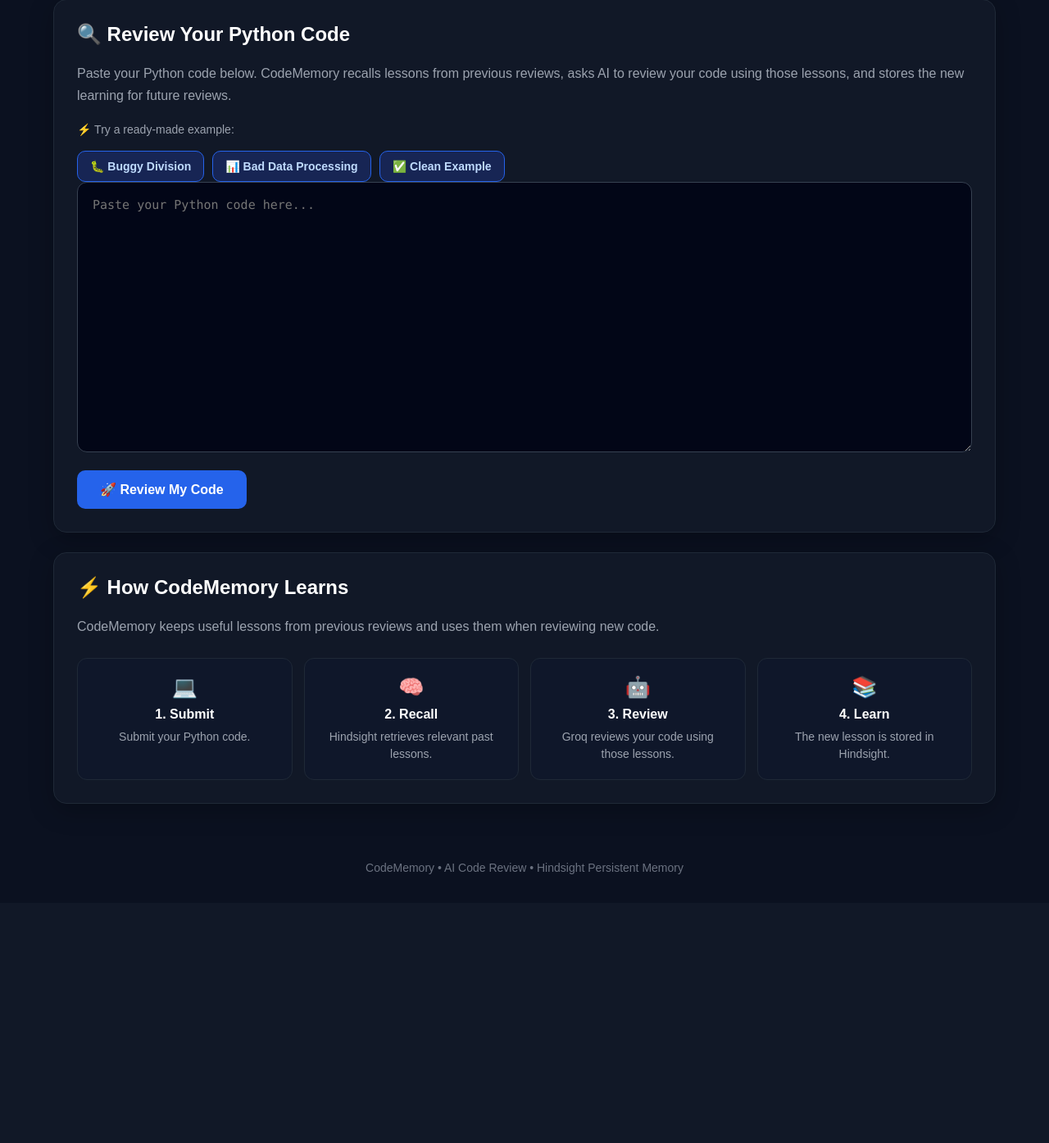
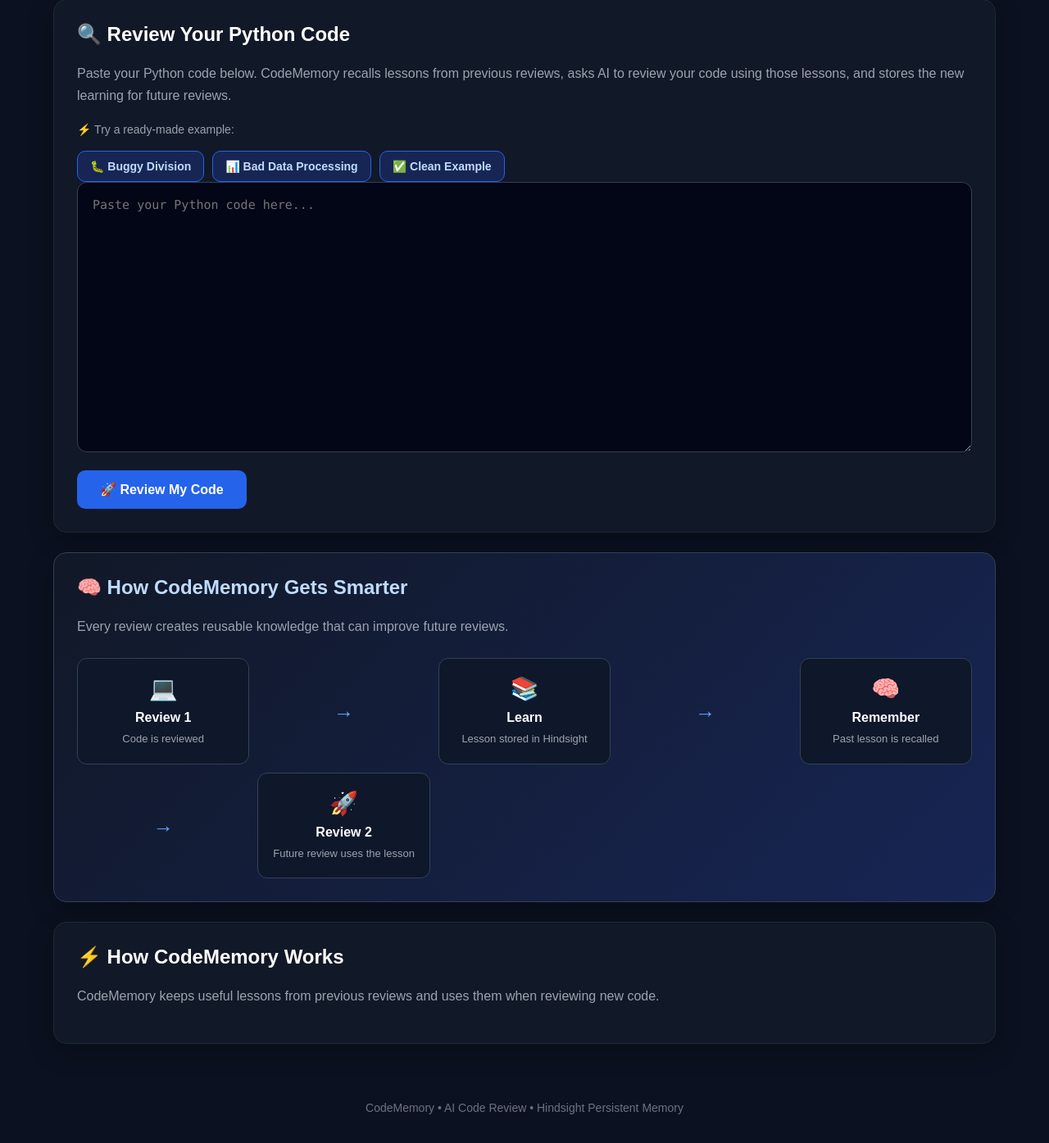
Before and after one commit to neethureddych/codememory, a Flask app: page / in a window 1280 px wide. Shown: the part 337-1732 px from the top of the page at 82% size. Before the commit the page ends 1404 px from the top, so only its background shows below. Run offline with Flask 3, Linux system fonts and the light colour scheme; parts of the project's set-up code (start-up, migrations or seed data) failed here and were passed over.

Commit message:
Add visible learning journey and stored lessons

```diff
--- a/app.py
+++ b/app.py
@@ -7,7 +7,6 @@ from hindsight_client import Hindsight
 from groq import Groq
 
 
-# Load variables from .env
 load_dotenv()
 
 HINDSIGHT_API_KEY = os.getenv("HINDSIGHT_API_KEY")
@@ -16,7 +15,6 @@ BANK_ID = os.getenv("HINDSIGHT_BANK_ID")
 GROQ_API_KEY = os.getenv("GROQ_API_KEY")
 
 
-# Check settings
 if not HINDSIGHT_API_KEY:
     raise ValueError("HINDSIGHT_API_KEY is missing from .env")
 
@@ -30,19 +28,12 @@ if not GROQ_API_KEY:
     raise ValueError("GROQ_API_KEY is missing from .env")
 
 
-# Create Flask app
 app = Flask(__name__)
 
-
-# Connect to Groq
 groq = Groq(api_key=GROQ_API_KEY)
 
 
 async def review_with_hindsight(code_to_review):
-    """
-    Recall relevant previous lessons, review new code with AI,
-    and store the new review in Hindsight.
-    """
 
     hindsight = Hindsight(
         base_url=HINDSIGHT_API_URL,
@@ -52,7 +43,7 @@ async def review_with_hindsight(code_to_review):
     try:
 
         # -----------------------------------------
-        # 1. RECALL CODE-SPECIFIC MEMORY
+        # 1. RECALL RELEVANT MEMORY
         # -----------------------------------------
 
         memory_result = await hindsight.arecall(
@@ -99,7 +90,7 @@ New Python code:
         )
 
         # -----------------------------------------
-        # 2. ASK GROQ TO REVIEW THE CODE
+        # 2. ASK GROQ TO REVIEW
         # -----------------------------------------
 
         prompt = f"""
@@ -136,7 +127,7 @@ Use these sections:
 4. IMPROVED CODE
 5. MEMORY LESSON
 
-In MEMORY LESSON, give one short and useful lesson that CodeMemory
+In MEMORY LESSON, give exactly one short and useful lesson that CodeMemory
 should remember for future code reviews.
 """
 
@@ -154,7 +145,29 @@ should remember for future code reviews.
         review = response.choices[0].message.content
 
         # -----------------------------------------
-        # 3. STORE NEW MEMORY
+        # 3. CHECK WHETHER MEMORY INFLUENCED REVIEW
+        # -----------------------------------------
+
+        memory_used = "codememory remembered" in review.lower()
+
+        # -----------------------------------------
+        # 4. EXTRACT MEMORY LESSON
+        # -----------------------------------------
+
+        new_lesson = ""
+
+        if "MEMORY LESSON" in review:
+
+            new_lesson = review.split(
+                "MEMORY LESSON",
+                1
+            )[1].strip()
+
+            if new_lesson.startswith(":"):
+                new_lesson = new_lesson[1:].strip()
+
+        # -----------------------------------------
+        # 5. STORE NEW MEMORY IN HINDSIGHT
         # -----------------------------------------
 
         await hindsight.aretain(
@@ -167,14 +180,13 @@ Python code reviewed:
 
 Review:
 {review}
+
+Reusable lesson:
+{new_lesson}
 """
         )
 
-        # -----------------------------------------
-        # 4. RETURN RESULTS
-        # -----------------------------------------
-
-        return review, memories
+        return review, memories, memory_used, new_lesson
 
     finally:
 
@@ -186,6 +198,8 @@ def home():
 
     review = None
     memories = []
+    memory_used = False
+    new_lesson = ""
 
     if request.method == "POST":
 
@@ -193,7 +207,12 @@ def home():
 
         if code_to_review:
 
-            review, memories = asyncio.run(
+            (
+                review,
+                memories,
+                memory_used,
+                new_lesson
+            ) = asyncio.run(
                 review_with_hindsight(code_to_review)
             )
 
@@ -201,7 +220,9 @@ def home():
         "index.html",
         review=review,
         memories=memories,
-        memory_count=len(memories)
+        memory_count=len(memories),
+        memory_used=memory_used,
+        new_lesson=new_lesson
     )
 
 
--- a/templates/index.html
+++ b/templates/index.html
@@ -142,36 +140,54 @@
             margin-bottom: 8px;
         }
 
-        .flow {
+        /* LEARNING JOURNEY */
+
+        .journey {
+            background: linear-gradient(135deg, #111827, #172554);
+            border: 1px solid #334155;
+        }
+
+        .journey h2 {
+            color: #bfdbfe;
+        }
+
+        .journey-flow {
             display: grid;
-            grid-template-columns: repeat(4, 1fr);
-            gap: 14px;
+            grid-template-columns: repeat(5, 1fr);
+            gap: 10px;
+            align-items: center;
             margin-top: 25px;
         }
 
-        .flow-item {
-            padding: 20px;
+        .journey-step {
+            padding: 20px 12px;
             text-align: center;
             background: #0f172a;
-            border: 1px solid #1f2937;
+            border: 1px solid #334155;
             border-radius: 12px;
         }
 
-        .flow-number {
-            font-size: 25px;
+        .journey-icon {
+            font-size: 28px;
             margin-bottom: 10px;
         }
 
-        .flow-item strong {
+        .journey-step strong {
             display: block;
             color: white;
-            margin-bottom: 8px;
+            margin-bottom: 7px;
         }
 
-        .flow-item span {
+        .journey-step span {
             color: #9ca3af;
-            font-size: 14px;
-            line-height: 1.5;
+            font-size: 13px;
+            line-height: 1.4;
+        }
+
+        .journey-arrow {
+            text-align: center;
+            font-size: 25px;
+            color: #60a5fa;
         }
 
         /* MEMORY */
@@ -382,46 +454,66 @@
         </div>
 
 
-        <!-- HOW IT WORKS -->
+        <!-- LEARNING JOURNEY -->
+
+        <div class="card journey">
+
+            <h2>🧠 How CodeMemory Gets Smarter</h2>
+
+            <p class="description">
+                Every review creates reusable knowledge that can improve
+                future reviews.
+            </p>
+
+            <div class="journey-flow">
+
+                <div class="journey-step">
+                    <div class="journey-icon">💻</div>
+                    <strong>Review 1</strong>
+                    <span>Code is reviewed</span>
+                </div>
+
+                <div class="journey-arrow">→</div>
+
+                <div class="journey-step">
+                    <div class="journey-icon">📚</div>
+                    <strong>Learn</strong>
+                    <span>Lesson stored in Hindsight</span>
+                </div>
+
+                <div class="journey-arrow">→</div>
+
+                <div class="journey-step">
+                    <div class="journey-icon">🧠</div>
+                    <strong>Remember</strong>
+                    <span>Past lesson is recalled</span>
+                </div>
+
+                <div class="journey-arrow">→</div>
+
+                <div class="journey-step">
+                    <div class="journey-icon">🚀</div>
+                    <strong>Review 2</strong>
+                    <span>Future review uses the lesson</span>
+                </div>
+
+            </div>
+
+        </div>
+
+
+        <!-- INITIAL HOW IT WORKS -->
 
         {% if not review and not memories %}
 
         <div class="card">
 
-            <h2>⚡ How CodeMemory Learns</h2>
+            <h2>⚡ How CodeMemory Works</h2>
 
             <p class="description">
                 CodeMemory keeps useful lessons from previous reviews
                 and uses them when reviewing new code.
             </p>
-
-            <div class="flow">
-
-                <div class="flow-item">
-                    <div class="flow-number">💻</div>
-                    <strong>1. Submit</strong>
-                    <span>Submit your Python code.</span>
-                </div>
-
-                <div class="flow-item">
-                    <div class="flow-number">🧠</div>
-                    <strong>2. Recall</strong>
-                    <span>Hindsight retrieves relevant past lessons.</span>
-                </div>
-
-                <div class="flow-item">
-                    <div class="flow-number">🤖</div>
-                    <strong>3. Review</strong>
-                    <span>Groq reviews your code using those lessons.</span>
-                </div>
-
-                <div class="flow-item">
-                    <div class="flow-number">📚</div>
-                    <strong>4. Learn</strong>
-                    <span>The new lesson is stored in Hindsight.</span>
-                </div>
-
-            </div>
 
         </div>
 
@@ -479,6 +571,54 @@
         {% endif %}
 
 
+        <!-- MEMORY INFLUENCE -->
+
+        {% if review and memory_used %}
+
+        <div class="card influence-card">
+
+            <h2>⚡ Memory Influenced This Review</h2>
+
+            <p>
+                CodeMemory retrieved previous lessons from Hindsight
+                and those lessons influenced the AI's current review.
+            </p>
+
+            <div class="influence-flow">
+
+                <div>
+                    🧠
+                    <br>
+                    <strong>Past lesson</strong>
+                </div>
+
+                <div class="arrow">
+                    →
+                </div>
+
+                <div>
+                    🔎
+                    <br>
+                    <strong>Hindsight recall</strong>
+                </div>
+
+                <div class="arrow">
+                    →
+                </div>
+
+                <div>
+                    🤖
+                    <br>
+                    <strong>Better review</strong>
+                </div>
+
+            </div>
+
+        </div>
+
+        {% endif %}
+
+
         <!-- AI REVIEW -->
 
         {% if review %}
@@ -499,10 +639,23 @@
             <h2>📚 New Memory Stored</h2>
 
             <p>
-                This review has been stored in Hindsight.
-                CodeMemory can retrieve this lesson during future
-                code reviews.
+                CodeMemory extracted a reusable lesson from this review
+                and stored it in Hindsight for future code reviews.
             </p>
+
+            {% if new_lesson %}
+
+            <div class="memory-box">
+
+                <span class="memory-label">
+                    🧠 Lesson CodeMemory just learned
+                </span>
+
+                {{ new_lesson }}
+
+            </div>
+
+            {% endif %}
 
             <div class="status">
 
@@ -515,6 +668,10 @@
                 </div>
 
                 <div class="status-item">
+                    ✓ Memory Influenced Review
+                </div>
+
+                <div class="status-item">
                     ✓ New Lesson Stored
                 </div>
 
```
Also changed, not shown: other parts of templates/index.html (+65 -12 lines).
